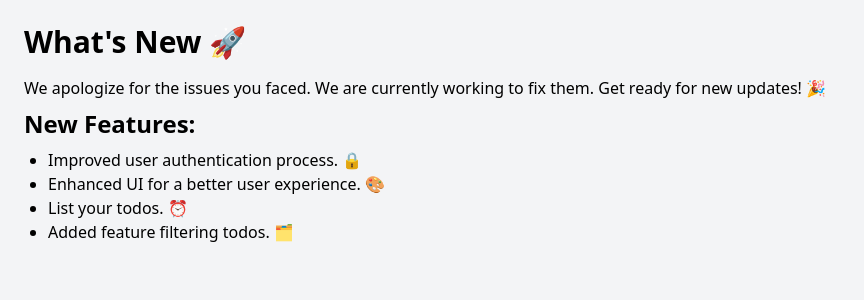
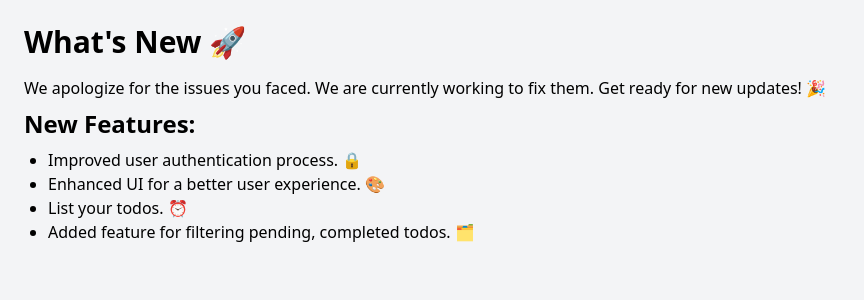
Before and after one commit to shome98/todo-auth, a React (Vite) app in the folder todo-auth-client/: page /whats-new in a window 1280 px wide. Shown: the top 300 px of the page, without its empty margins (0-864 px from the left). Built offline with nearby package versions, Linux system fonts and the light colour scheme.

Commit message:
grammar correction

```diff
--- a/todo-auth-client/src/pages/WhatsNew.tsx
+++ b/todo-auth-client/src/pages/WhatsNew.tsx
@@ -25,7 +25,7 @@ const WhatsNew: React.FC = () => {
                 <li>Improved user authentication process. 🔒</li>
                 <li>Enhanced UI for a better user experience. 🎨</li>
                 <li>List your todos. ⏰</li>
-                <li>Added feature filtering todos. 🗂️</li>
+                <li>Added feature for filtering pending, completed todos. 🗂️</li>
             </ul>
             {/*<h2 className="text-xl font-semibold mb-2">Feedback:</h2>
             <form onSubmit={handleSubmit} className="flex flex-col">
```
